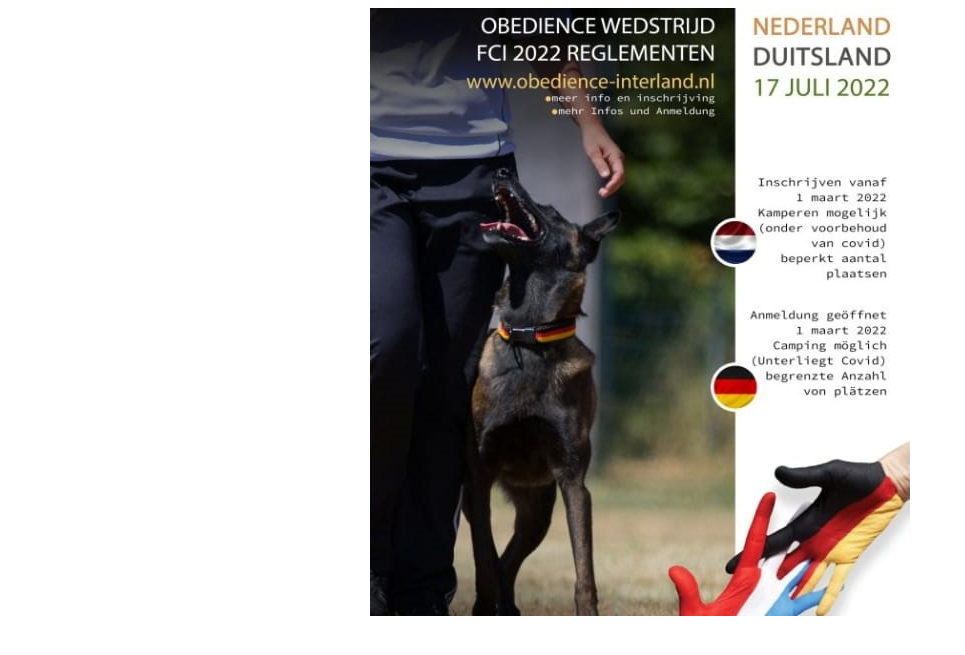
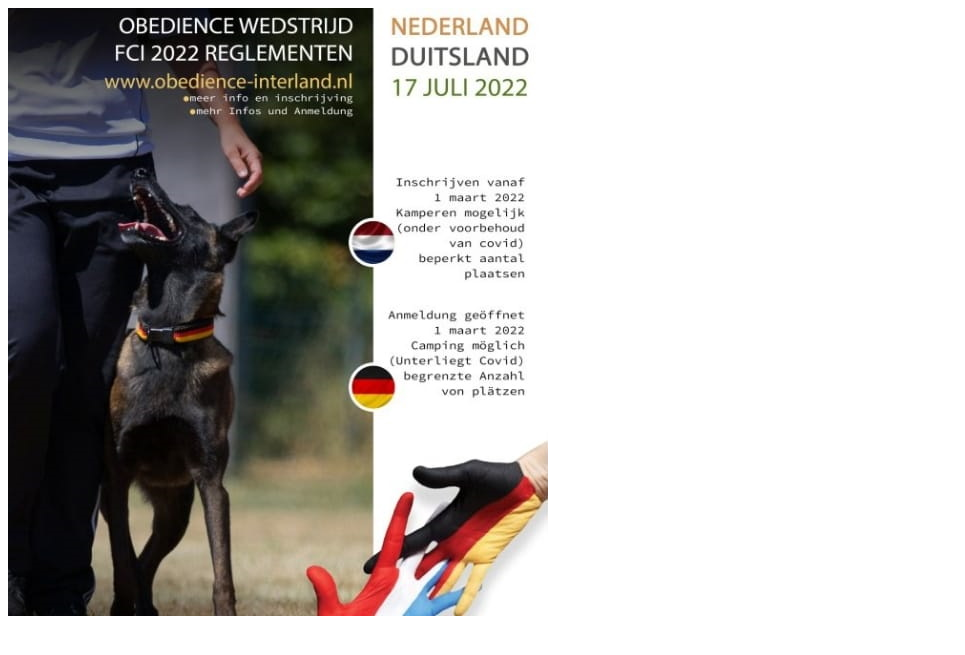
Before and after one commit to obedience-interland/obedience-interland.github.io, a Jekyll site: the page index.html, which Jekyll copies as it is, in a window 1280 px wide. Shown: the top 655 px of the page, without its empty margins (0-965 px from the left). Built offline with Jekyll 4.4.1, drawn with Linux system fonts in a browser that asks for light colours.

Commit message:
Update index.html

```diff
--- a/index.html
+++ b/index.html
@@ -3,10 +3,8 @@
     <title>Obedience interland</title>
     <style>
 .center {
-  display: block;
-  margin-left: auto;
-  margin-right: auto;
   max-width: 100%;
+  height: auto;
 }
     </style>
   </head
```
